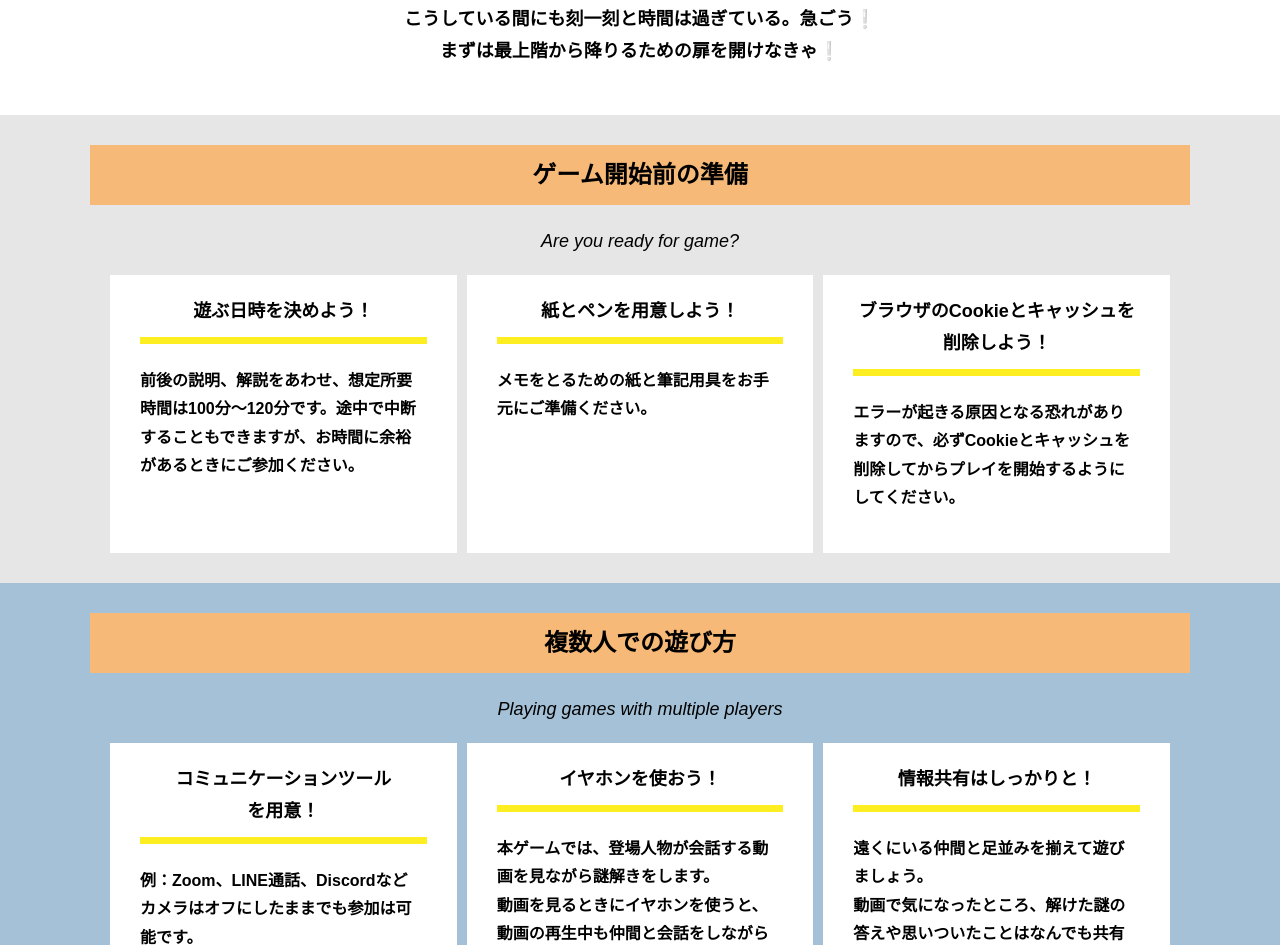
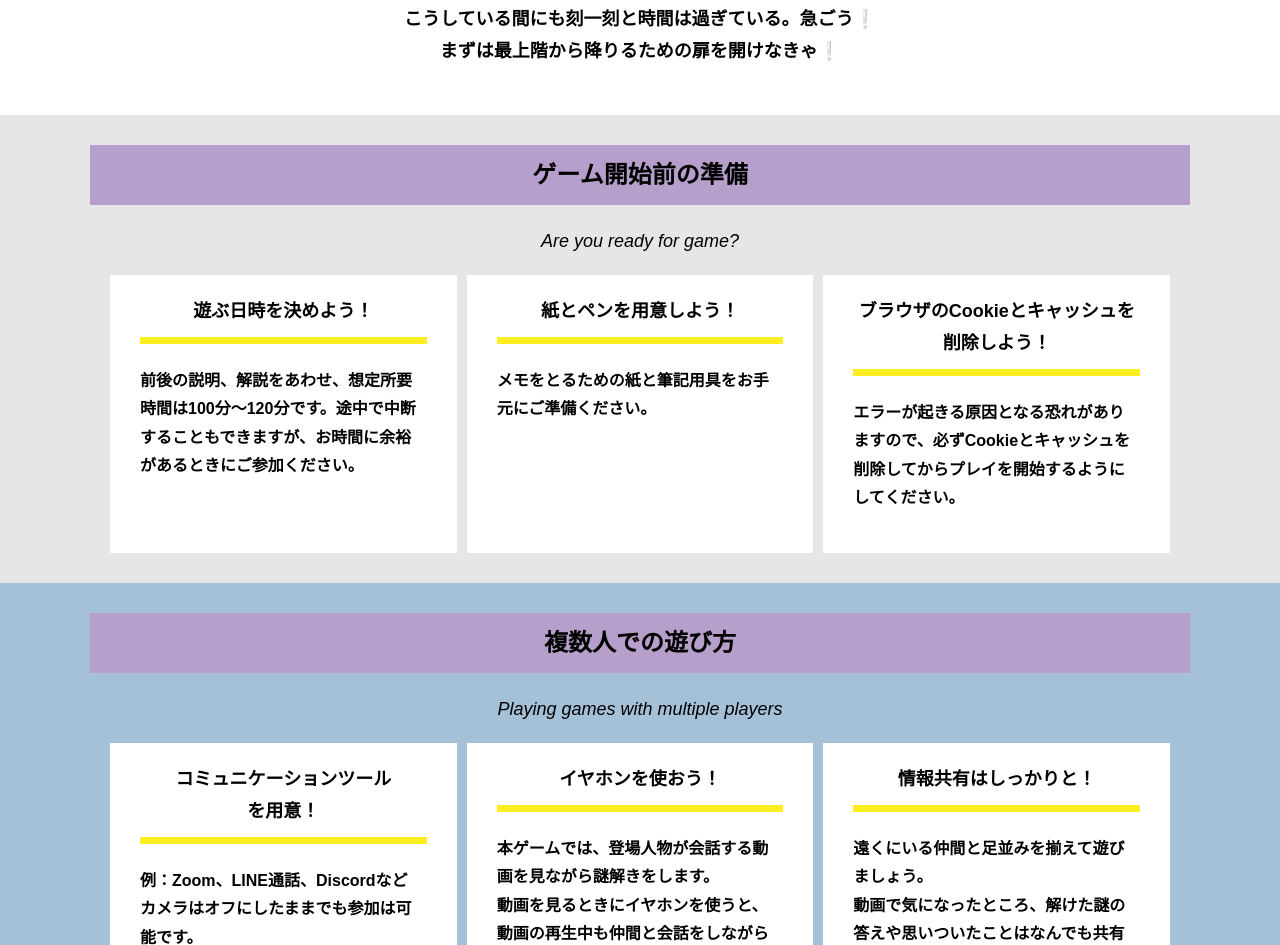
Before and after one commit to irismotimoti/alfa-yoyogi-25, a plain HTML site: page index.html in a window 1280 px wide. Shown: the part 1163-2108 px from the top of the page. Drawn offline with Linux system fonts and the light colour scheme.

Commit message:
Update style.css

```diff
--- a/assets/css/style.css
+++ b/assets/css/style.css
@@ -274,7 +274,7 @@ button {
   line-height: 1.75;
   text-align: center;
   padding: 9px 20px;
-  background-color: #f7b977;
+  background-color: #b79fcb;
   margin: 0 -20px 20px -20px;
 }
 
```
